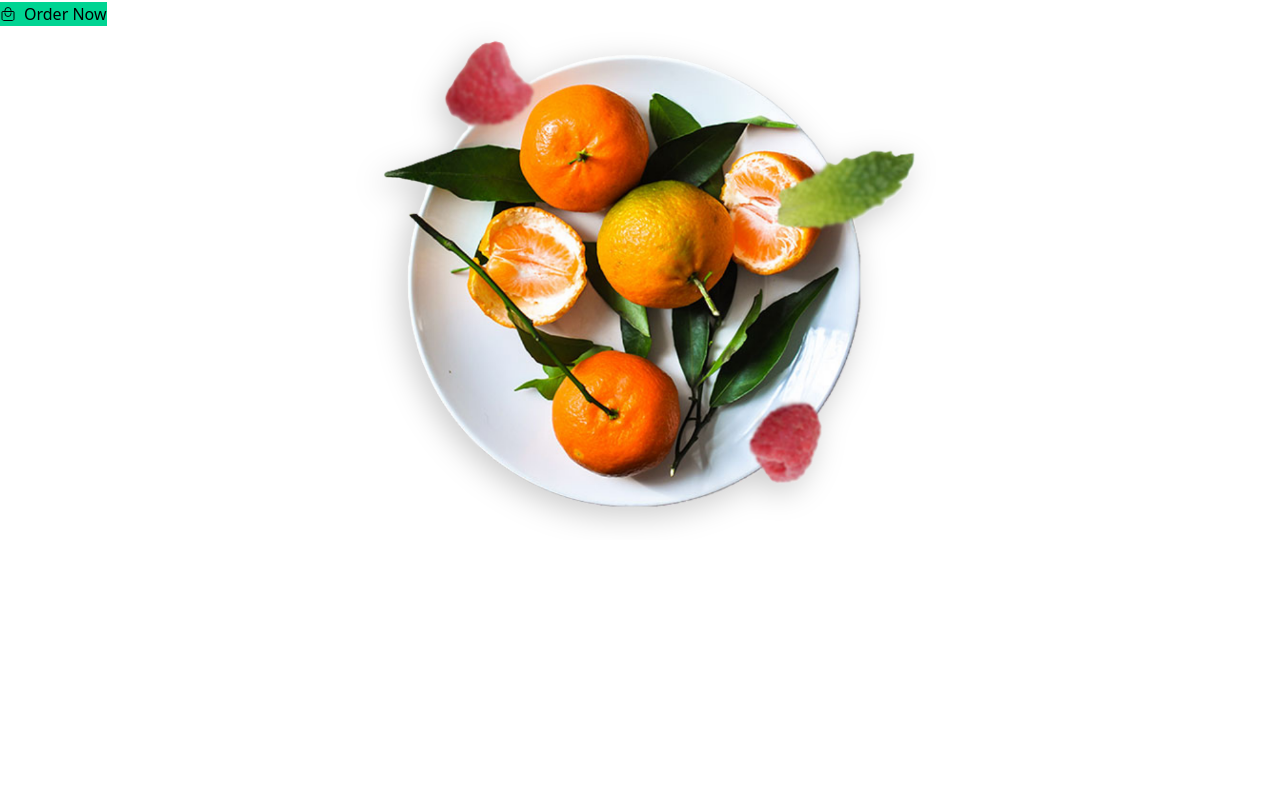
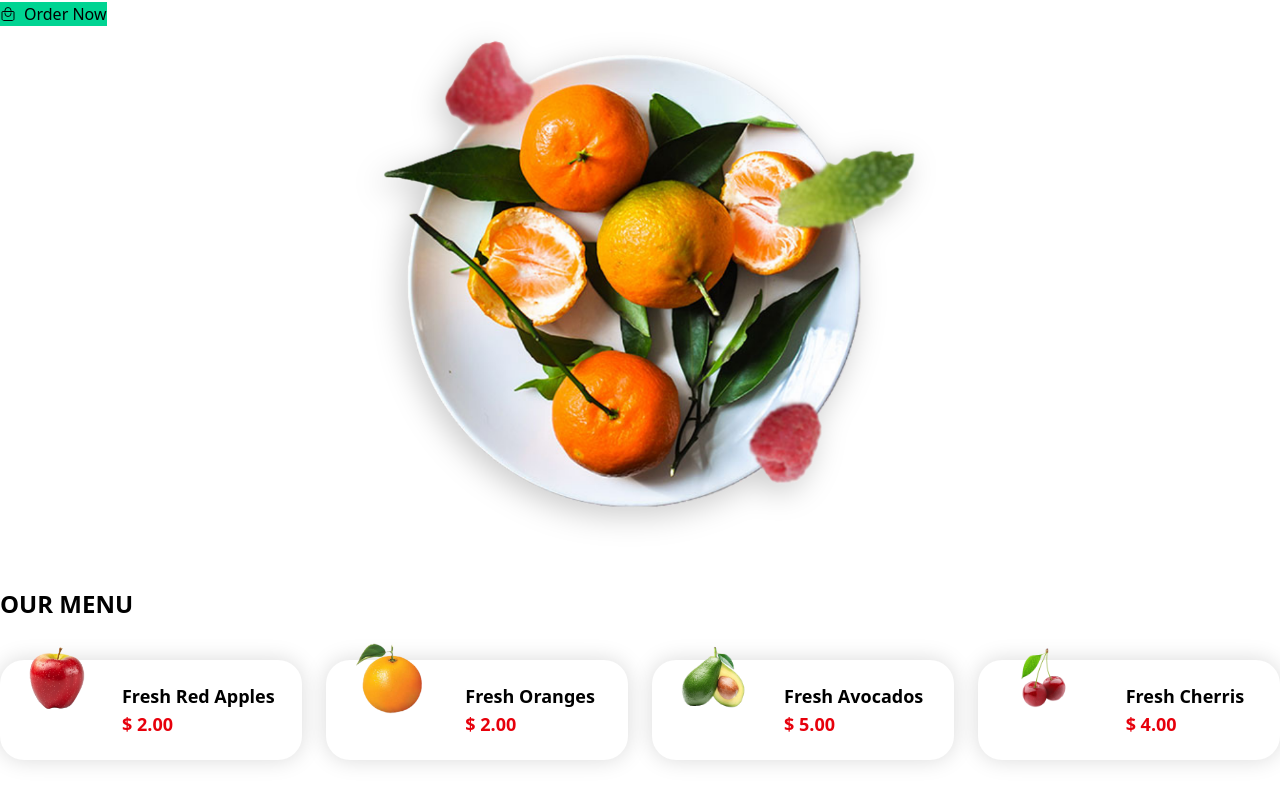
Before and after one commit to spriveen/Fruit-Selling, a React (Vite) app in the folder my-project/: page / in a window 1280 px wide. Shown: the part 486-1290 px from the top of the page. Before the commit the page ends 1026 px from the top, so only its background shows below. Built offline with nearby package versions, Linux system fonts and the light colour scheme.

Commit message:
update Menus.jsx

```diff
--- a/my-project/src/App.jsx
+++ b/my-project/src/App.jsx
@@ -1,6 +1,7 @@
 import React from 'react'
 import Navbar from './components/Navbar/Navbar'
 import Hero from './components/Hero/Hero';
+import Menus from './components/Menus/Menus';
 
 const App = () => {
   return (
@@ -8,6 +9,7 @@ const App = () => {
   <main className='overflow-x-hidden'>
     <Navbar/>
     <Hero/>
+    <Menus />
   </main>
   </>
   );
--- /dev/null
+++ b/my-project/src/components/Menus/Menus.jsx
@@ -0,0 +1,93 @@
+import React from 'react'
+import Fruit1 from '../../assets/fruits/apple.png';
+import Fruit2 from '../../assets/fruits/orange.png';
+import Fruit3 from '../../assets/fruits/avocado.png';
+import Fruit4 from '../../assets/fruits/cherry.png';
+import {AnimatePresence,motion} from 'framer-motion';
+import { FadeLeft } from '../../utility/animation';
+
+const MenusData =[
+{
+    id:1,
+    title:"Fresh Red Apples",
+    link:"/",
+    price:"$ 2.00",
+    img:Fruit1,
+    delay:0.3,
+},
+
+{
+    id:2,
+    title:"Fresh Oranges",
+    link:"/",
+    price:"$ 2.00",
+    img:Fruit2,
+    delay:0.6,
+},
+
+{
+    id:3,
+    title:"Fresh Avocados",
+    link:"/",
+    price:"$ 5.00",
+    img:Fruit3,
+    delay:0.9,
+},
+
+{
+    id:4,
+    title:"Fresh Cherris",
+    link:"/",
+    price:"$ 4.00",
+    img:Fruit4,
+    delay:1.2,
+},
+
+
+];
+
+const Menus = () => {
+  return <section>
+   <div className='container pt-12 pb-20 '>
+     <motion.h1
+      initial={{opacity: 0, x: -200}}
+      whileInView={{opacity: 1, x:0}}
+      transition={{duration: 1, delay: 0.3}}
+     className='text-2xl font-bold text-left pb-10
+     uppercase'>
+    Our Menu
+    </motion.h1>
+    <motion.div
+
+    className='grid grid-cols-1 sm:grid-cols-2
+    md:grid-cols-4 gap-6'>
+       {MenusData.map((menu) =>(
+        <motion.div
+        variants={FadeLeft(menu.delay)}
+        initial="hidden"
+        whileInView="visible"
+        whileHover={{scale: 1.1}}
+        className="bg-white rounded-3xl px-4 py-2
+        shadow-[0_0_22px_0_rgba(0,0,0,0.15)] flex flex-row
+        justify-around items-center gap-3">
+
+         <img src={menu.img} alt='' className='w-[60px]
+         mb-4 scale-110 transform
+         -translate-y-6'
+          />
+          <div>
+            <h1 className='text-lg font-semibold'>{menu.title}</h1>
+            <p className='text-lg font-semibold
+            text-red-600'>
+            {menu.price}
+            </p>
+        </div>
+        </motion.div>
+       ))}
+    </motion.div>
+    </div>
+  </section>
+
+}
+
+export default Menus
```
